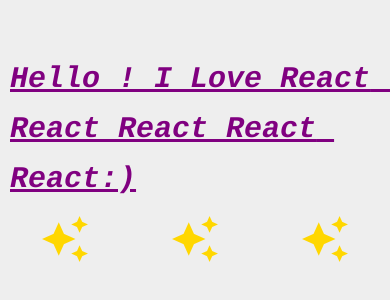
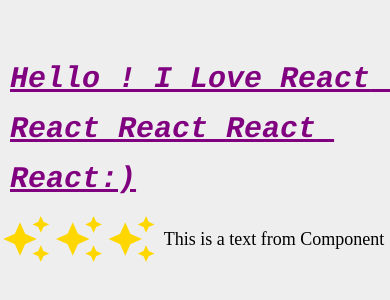
Before and after one commit to getReema/react-native-playground, a React Native app: screen / in a window 390 px wide. Shown: the part 268-568 px from the top of the page. Built offline with nearby package versions, Linux system fonts and the light colour scheme.

Commit message:
Load Text Componets

```diff
--- a/App.js
+++ b/App.js
@@ -17,6 +17,7 @@
   useDeviceOrientation,
   useDimensions,
 } from "@react-native-community/hooks";
+import AppText from "./Components/AppText";
 
 export default function App() {
   return (
@@ -47,10 +48,12 @@
 Hello ! I love React  React React React React:)
     </Text>
 
+
     <MaterialIcons name="auto-awesome" size={50} color="gold" />
     <MaterialIcons name="auto-awesome" size={50} color="gold" />
     <MaterialIcons name="auto-awesome" size={50} color="gold" />
 
+<AppText> This is a text from Component </AppText>
 
     </View>
   );
--- /dev/null
+++ b/Components/AppText.jsx
@@ -0,0 +1,17 @@
+import React from 'react'
+import { StyleSheet, Text, View, Platform } from 'react-native'
+
+export default function AppText(props) {
+    return (
+        <View>
+            <Text style={styles.text}>{props.children}</Text>
+        </View>
+    )
+}
+
+const styles = StyleSheet.create({
+    text:{
+        fontSize:18,
+        fontFamily: Platform.OS === 'Android' ? 'Roboto': 'Avenir'
+    }
+})
```
